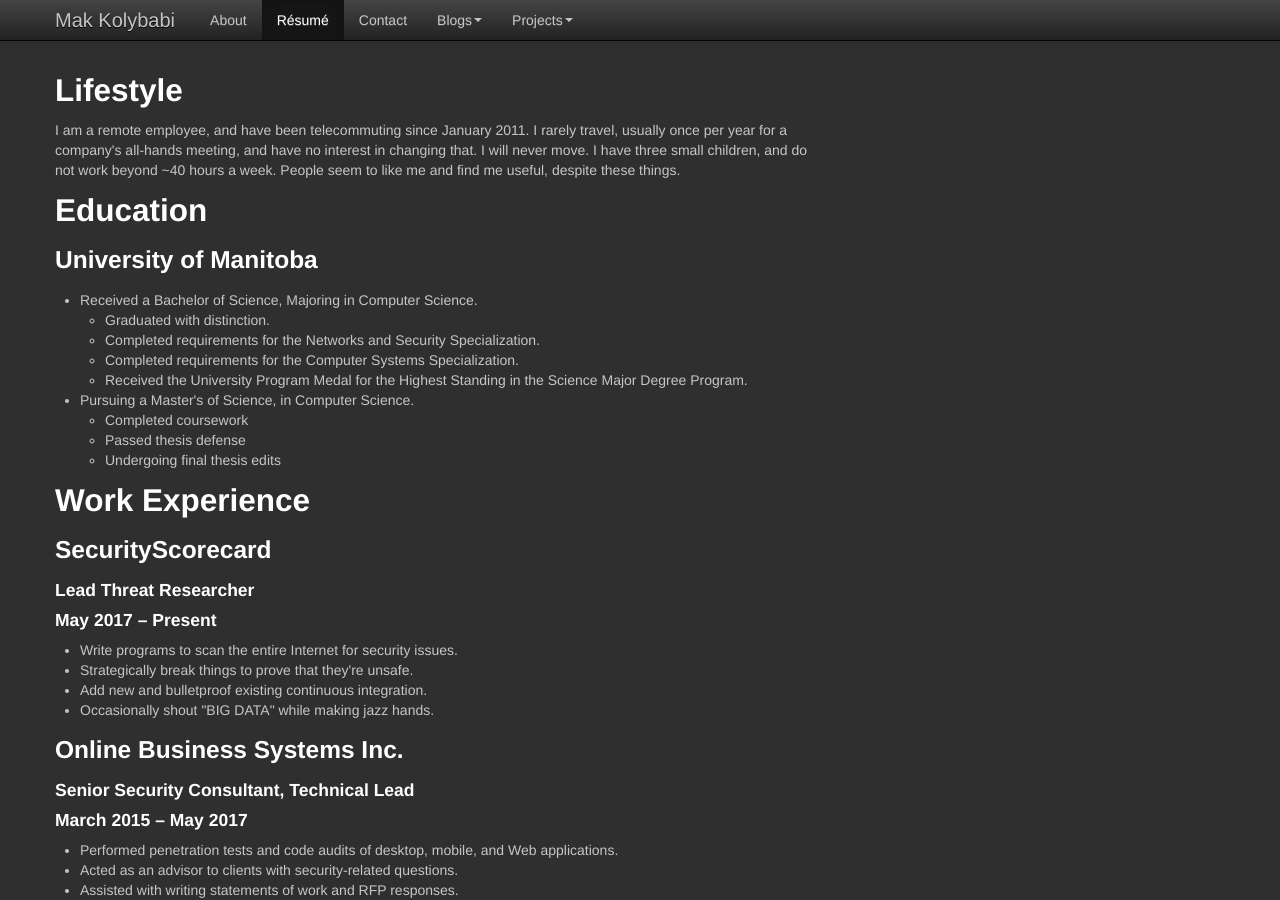
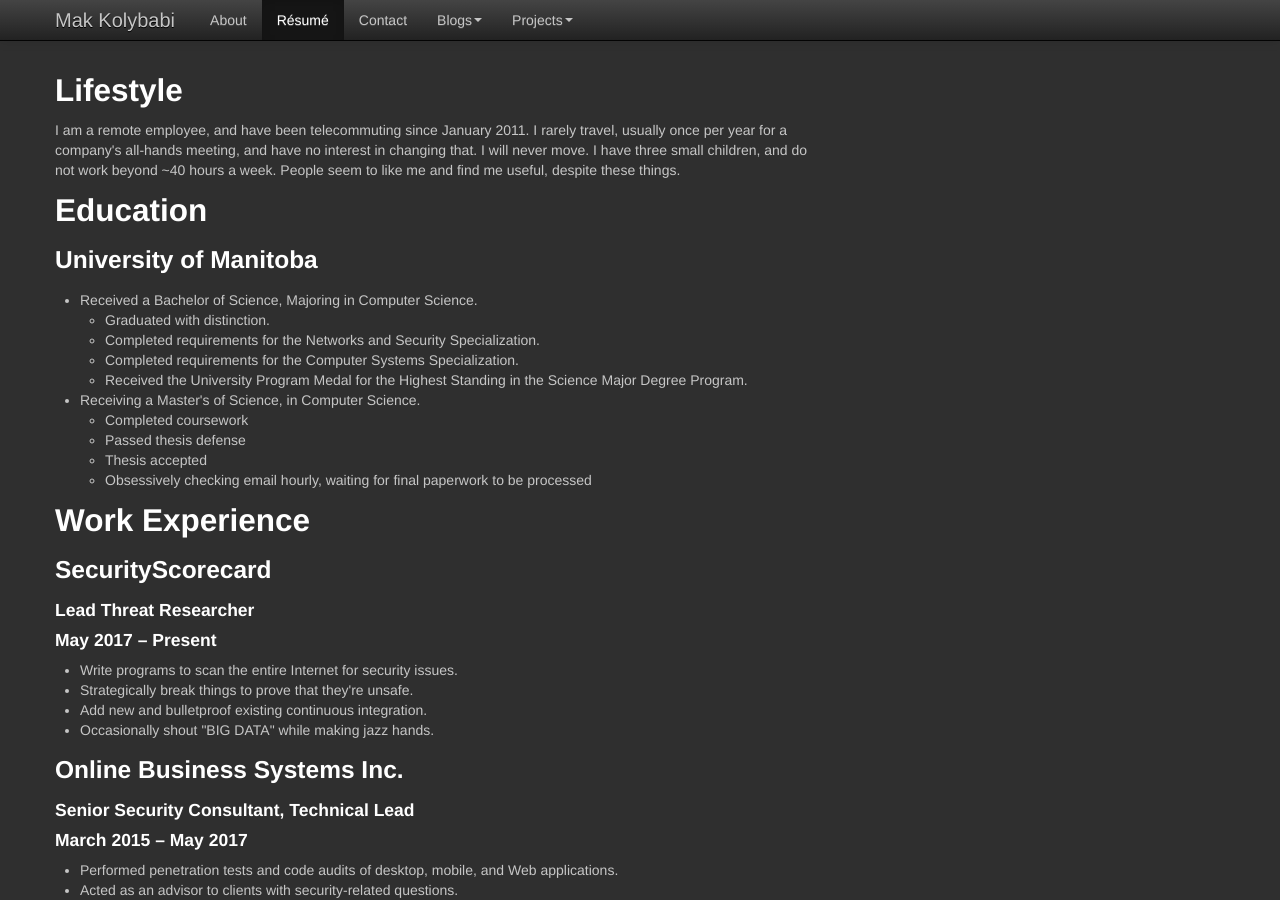
Before and after one commit to mogigoma/mogigoma.com, a Jekyll site: the page built from resume.html, in a window 1280 px wide and 900 px high. Built offline with Jekyll 4.4.1, drawn with Linux system fonts in a browser that asks for light colours.

Commit message:
Update for MSc.

```diff
--- a/resume.html
+++ b/resume.html
@@ -22,11 +22,12 @@ title: Mak Kolybabi's Résumé
           <li>Completed requirements for the Computer Systems Specialization.</li>
           <li>Received the University Program Medal for the Highest Standing in the Science Major Degree Program.</li>
         </ul>
-        <li>Pursuing a Master's of Science, in Computer Science.</li>
+        <li>Receiving a Master's of Science, in Computer Science.</li>
         <ul>
           <li>Completed coursework</li>
           <li>Passed thesis defense</li>
-          <li>Undergoing final thesis edits</li>
+          <li>Thesis accepted</li>
+          <li>Obsessively checking email hourly, waiting for final paperwork to be processed</li>
         </ul>
       </ul>
 
```
